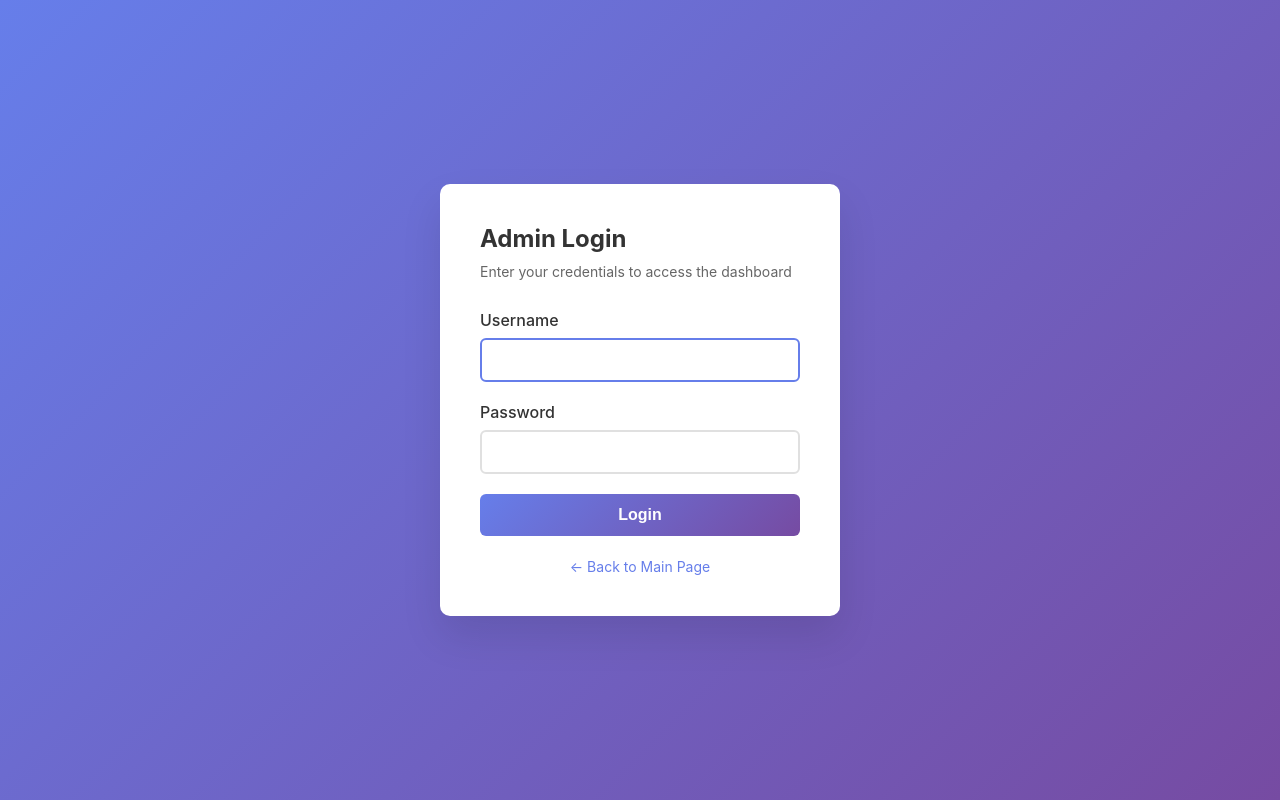
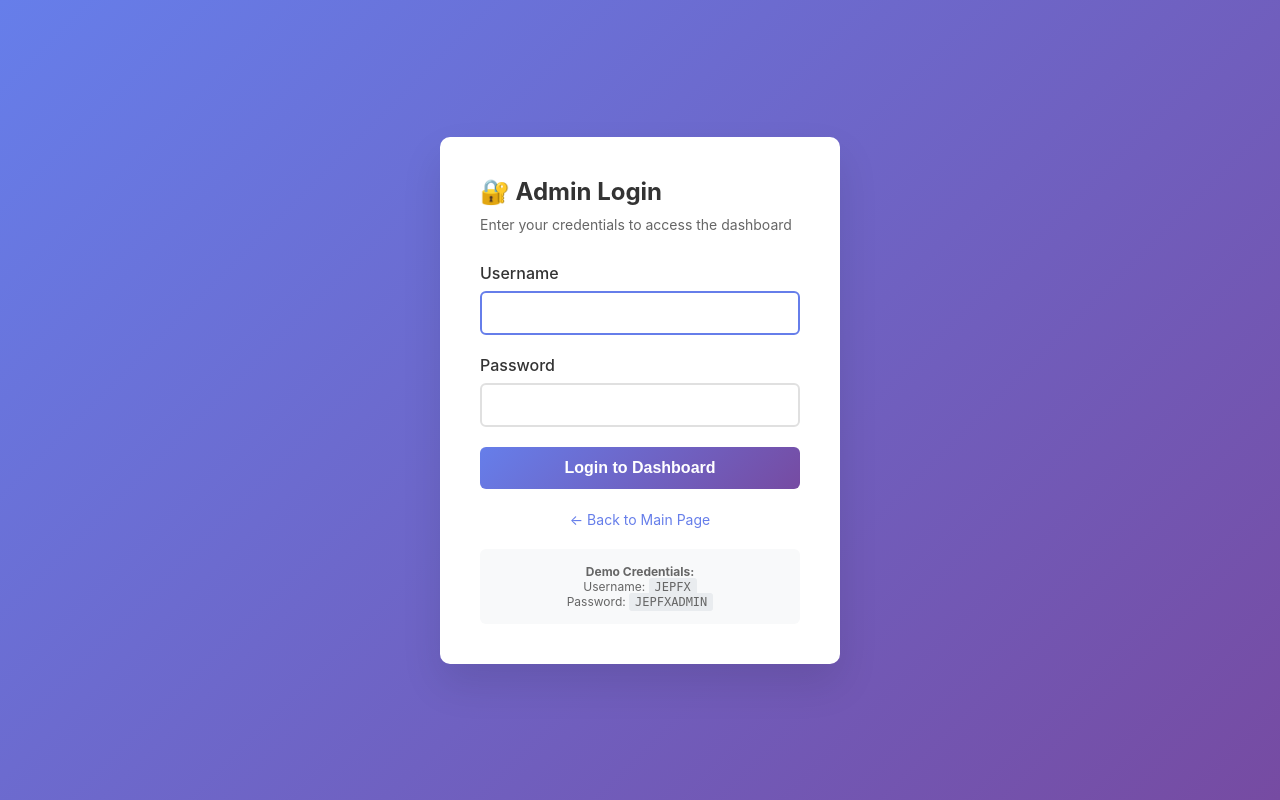
Before and after one commit to callysto-miui/hyperios, a Flask app: page /admin/login in a window 1280 px wide. Run offline with Flask 3, Linux system fonts and the light colour scheme.

Commit message:
Update admin_login.html

```diff
--- a/templates/admin_login.html
+++ b/templates/admin_login.html
@@ -83,13 +83,33 @@
             transform: translateY(-2px);
         }
 
+        .flash-messages {
+            margin-bottom: 20px;
+        }
+
         .flash {
             padding: 10px;
-            background: #fee;
-            color: #c33;
             border-radius: 6px;
-            margin-bottom: 20px;
+            margin-bottom: 10px;
             font-size: 14px;
+        }
+
+        .flash.success {
+            background: #d4edda;
+            color: #155724;
+            border: 1px solid #c3e6cb;
+        }
+
+        .flash.error {
+            background: #f8d7da;
+            color: #721c24;
+            border: 1px solid #f5c6cb;
+        }
+
+        .flash.info {
+            background: #d1ecf1;
+            color: #0c5460;
+            border: 1px solid #bee5eb;
         }
 
         .back-link {
@@ -106,22 +126,41 @@
         .back-link a:hover {
             text-decoration: underline;
         }
+
+        .credentials {
+            margin-top: 20px;
+            padding: 15px;
+            background: #f8f9fa;
+            border-radius: 6px;
+            font-size: 12px;
+            color: #666;
+            text-align: center;
+        }
+
+        .credentials code {
+            background: #e9ecef;
+            padding: 2px 6px;
+            border-radius: 3px;
+            font-family: monospace;
+        }
     </style>
 </head>
 <body>
     <div class="login-container">
-        <h1>Admin Login</h1>
+        <h1>🔐 Admin Login</h1>
         <div class="subtitle">Enter your credentials to access the dashboard</div>
 
         {% with messages = get_flashed_messages(with_categories=true) %}
             {% if messages %}
-                {% for category, message in messages %}
-                    <div class="flash">{{ message }}</div>
-                {% endfor %}
+                <div class="flash-messages">
+                    {% for category, message in messages %}
+                        <div class="flash {{ category }}">{{ message }}</div>
+                    {% endfor %}
+                </div>
             {% endif %}
         {% endwith %}
 
-        <form method="POST">
+        <form method="POST" action="/admin/login">
             <div class="form-group">
                 <label>Username</label>
                 <input type="text" name="username" required autofocus>
@@ -130,12 +169,18 @@
                 <label>Password</label>
                 <input type="password" name="password" required>
             </div>
-            <button type="submit">Login</button>
+            <button type="submit">Login to Dashboard</button>
         </form>
 
         <div class="back-link">
             <a href="/">← Back to Main Page</a>
         </div>
+
+        <div class="credentials">
+            <strong>Demo Credentials:</strong><br>
+            Username: <code>JEPFX</code><br>
+            Password: <code>JEPFXADMIN</code>
+        </div>
     </div>
 </body>
 </html>
```
